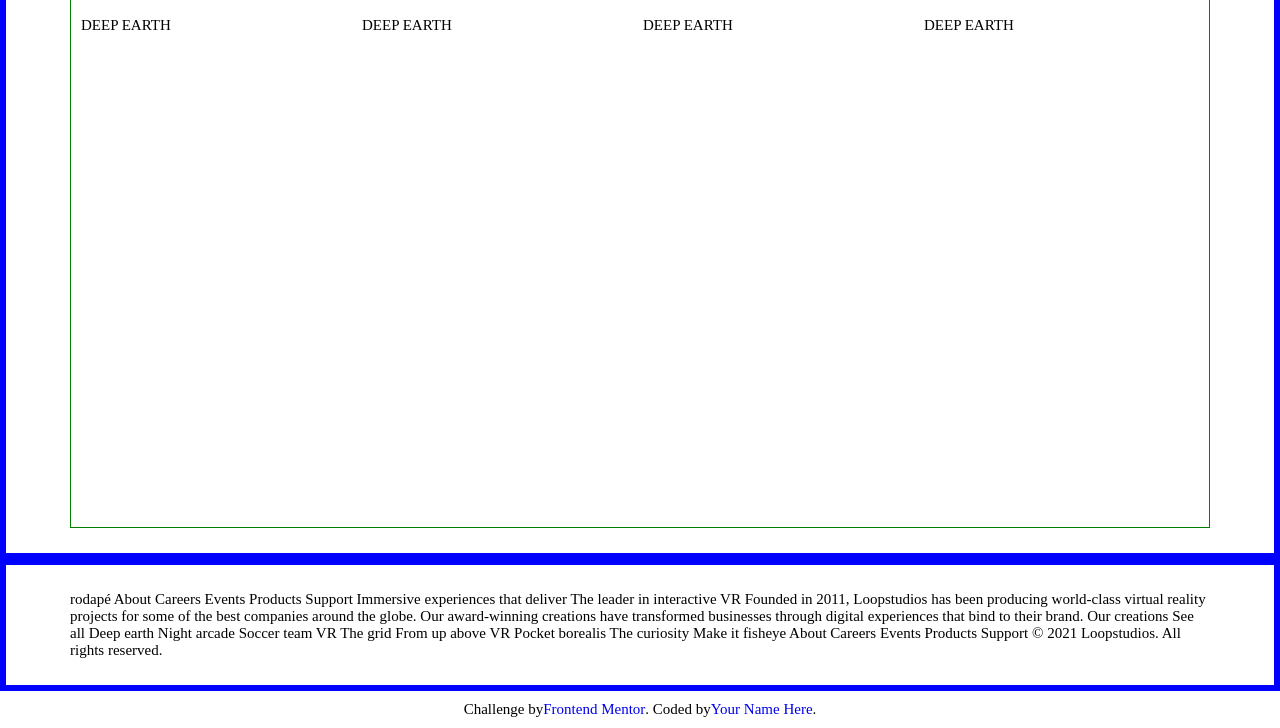
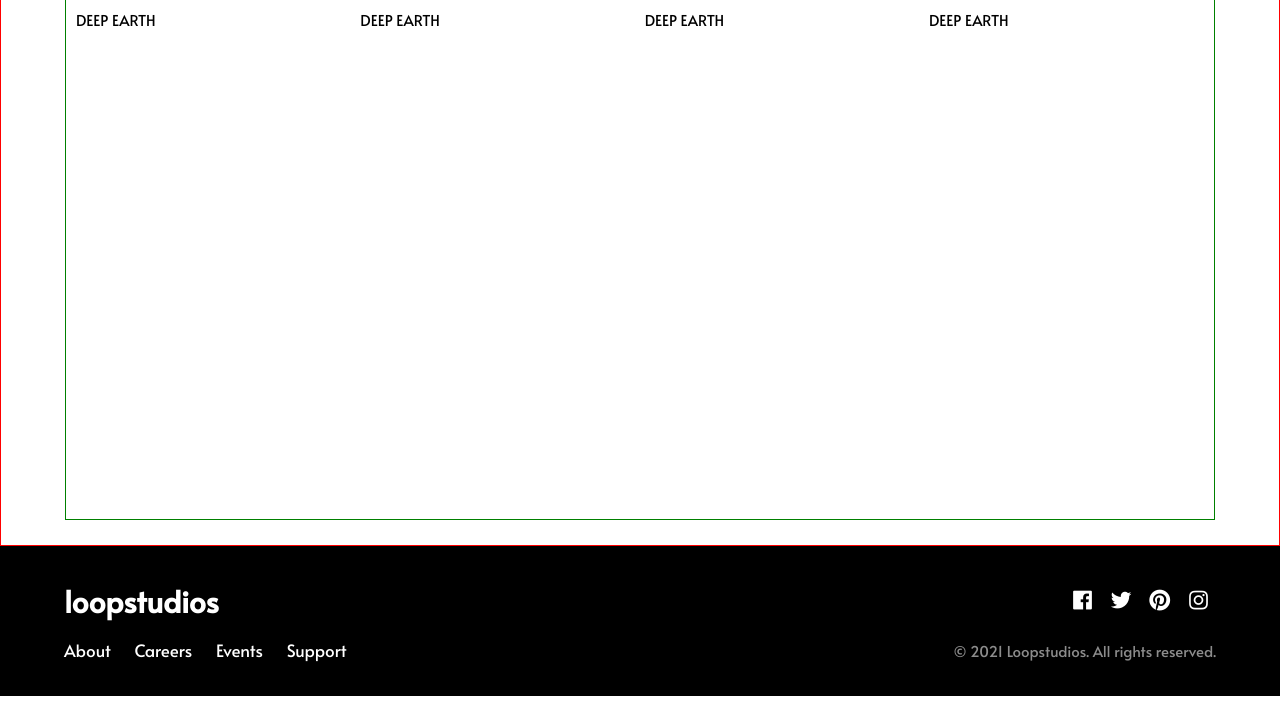
Before and after one commit to nicolyyy/Loopstudios-landing-page, a plain HTML site: page index.html in a window 1280 px wide. Shown: the part 1292-2020 px from the top of the page. After the commit the page ends 1988 px from the top, so only its background shows below. Drawn offline with nearby package versions, Linux system fonts and the light colour scheme.

Commit message:
adicionado footer

```diff
--- a/assets/css/footer.css
+++ b/assets/css/footer.css
@@ -1 +1,45 @@
 @import url(./main.css);
+@import url(https://fonts.googleapis.com/css2?family=Alata&display=swap);
+
+body {
+  font-family: 'Alata', sans-serif;
+}
+.footer {
+    width: 100%;
+    height: 150px;
+    background-color: var(--Black);
+}
+.footer .social {
+    width: 100%;
+    display: flex;
+    align-items: center;
+    justify-content: space-between;
+}
+.social .logo-footer {
+    color: #fff;
+    font-size: 20px;
+}
+.social .social-footer {
+    color: #fff;
+}
+.social .social-footer i {
+    font-size: 25px;
+    margin: 5px;
+}
+.menu-footer {
+    width: 100%;
+    display: flex;
+    align-items: center;
+    justify-content: space-between;
+}
+.menu-footer ul li {
+    display: inline-block;
+    margin-right: 20px;
+}
+.conteudo-menu-footer a {
+    font-size: 17px;
+    color: #fff;
+}
+.footer-direitos span{
+    color: var(--DarkGray);
+}
--- a/assets/css/main.css
+++ b/assets/css/main.css
@@ -23,7 +23,6 @@ body{
     justify-content: space-between;
     align-items: center;
     padding: 2% 5%;
-    border: 6px solid blue;
 }
 
 .attribution{
--- a/index.html
+++ b/index.html
@@ -5,10 +5,12 @@
   <meta charset="UTF-8">
   <meta name="viewport" content="width=device-width, initial-scale=1.0">
   <!-- displays site properly based on user's device -->
+  <link href='https://unpkg.com/boxicons@2.0.7/css/boxicons.min.css' rel='stylesheet'>
   <link rel="preconnect" href="https://fonts.gstatic.com">
   <link href="https://fonts.googleapis.com/css2?family=Alata&display=swap" rel="stylesheet">
   <link rel="preconnect" href="https://fonts.gstatic.com">
-<link href="https://fonts.googleapis.com/css2?family=Alata&family=Josefin+Sans:wght@300&display=swap" rel="stylesheet">
+  <link href="https://fonts.googleapis.com/css2?family=Alata&family=Josefin+Sans:wght@300&display=swap"
+    rel="stylesheet">
   <link rel="icon" type="image/png" sizes="32x32" href="./images/favicon-32x32.png">
   <link rel="stylesheet" href="./assets/css/main.css">
   <link rel="stylesheet" href="./assets/css/header.css">
@@ -23,7 +25,8 @@
 <body>
   <!-- Bruno -->
   <div class="hero">
-    <header class="container header"><h1>loopstudios</h1>
+    <header class="container header">
+      <h1>loopstudios</h1>
       <nav class="container nav">
         <ul>
           <li><a href="">About<a></li>
@@ -67,7 +70,9 @@
 
     </section>
   </main>
-  <footer class="container footer">rodapé
+
+  <!--
+
       About
     Careers
     Events
@@ -104,13 +109,46 @@
 
     © 2021 Loopstudios. All rights reserved.
 
+  -->
+
+  <!--FOOTER-->
+
+  <footer class="container footer">
+    <div class="social">
+      <div class="logo-footer">
+        <h2>loopstudios</h2>
+      </div>
+      <div class="social-footer">
+        <i class='bx bxl-facebook-square'></i>
+        <i class='bx bxl-twitter'></i>
+        <i class='bx bxl-pinterest'></i>
+        <i class='bx bxl-instagram'></i>
+      </div>
+    </div>
+    <div class="menu-footer">
+      <div class="conteudo-menu-footer">
+        <ul>
+          <li><a href="#">About</a></li>
+          <li><a href="#">Careers</a></li>
+          <li><a href="#">Events</a></li>
+          <li><a href="#">Support</a></li>
+        </ul>
+      </div>
+      <div class="footer-direitos">
+        <span>© 2021 Loopstudios. All rights reserved.</span>
+      </div>
+    </div>
   </footer>
 
+  <!--FIM FOOTER-->
 
+
+  <!--
   <div class="attribution">
     Challenge by <a href="https://www.frontendmentor.io?ref=challenge" target="_blank">Frontend Mentor</a>.
     Coded by <a href="#">Your Name Here</a>.
   </div>
+  -->
 
 
 
```
Lines whose indentation alone changed are shown as unchanged.
